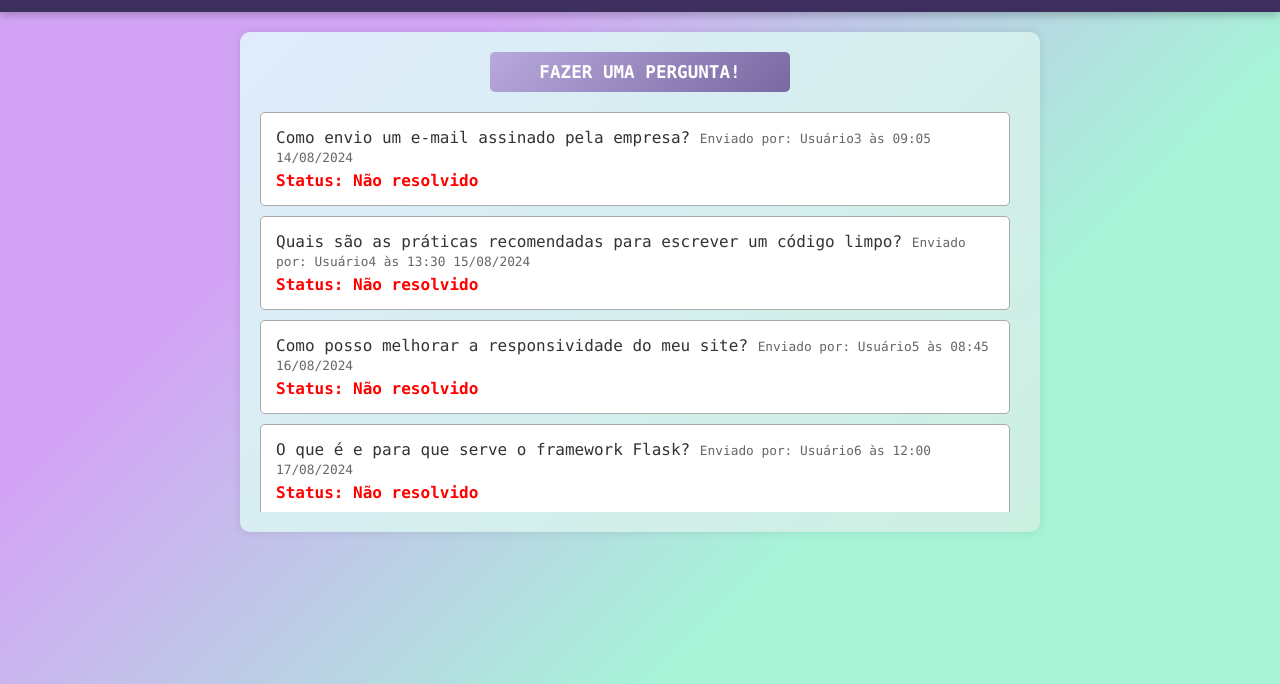
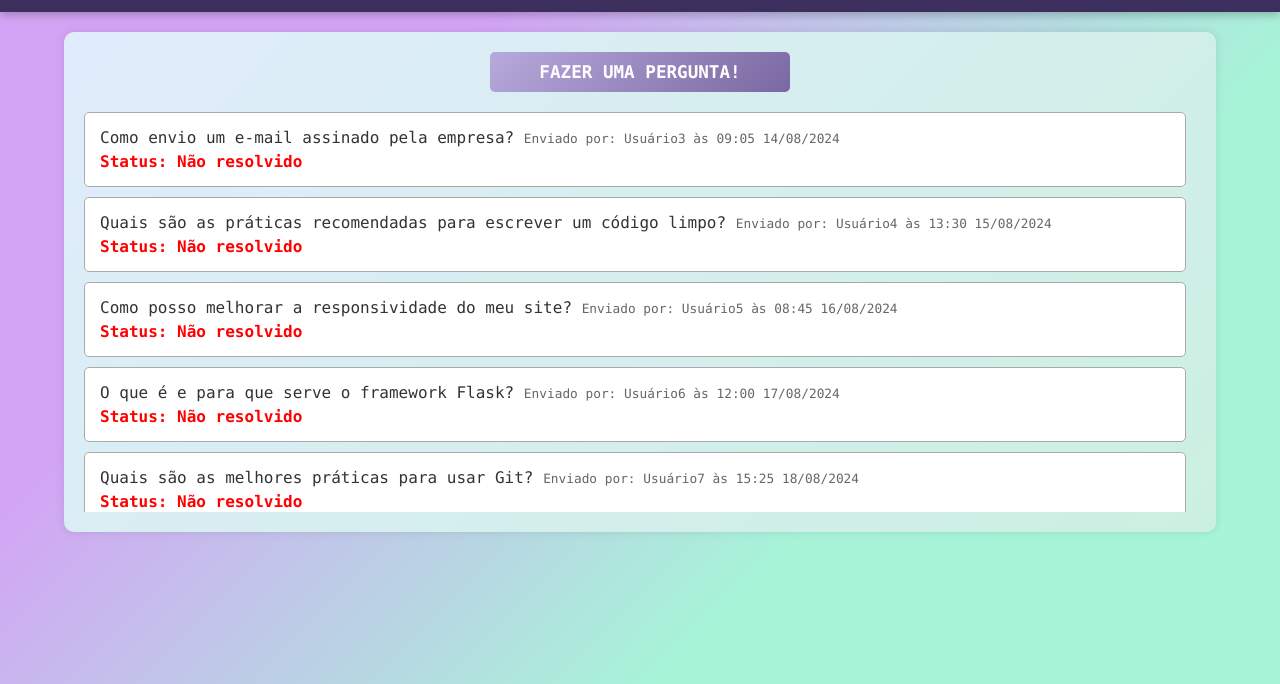
Before and after one commit to vinicius-vses/helpsystem, a plain HTML site: page templates/index.html in a window 1280 px wide. Shown: the part 116-800 px from the top of the page. Drawn offline with Linux system fonts and the light colour scheme.

Commit message:
Aumento do container central

```diff
--- a/static/css/index.css
+++ b/static/css/index.css
@@ -138,8 +138,8 @@ body {
 }
 
 .container {
-    width: 90%;
-    max-width: 800px;
+    width: 95%;
+    max-width: 90%;
     background: linear-gradient(135deg, #e0ecfc, #cbf0e1);
     border-radius: 10px;
     padding: 20px;
```
